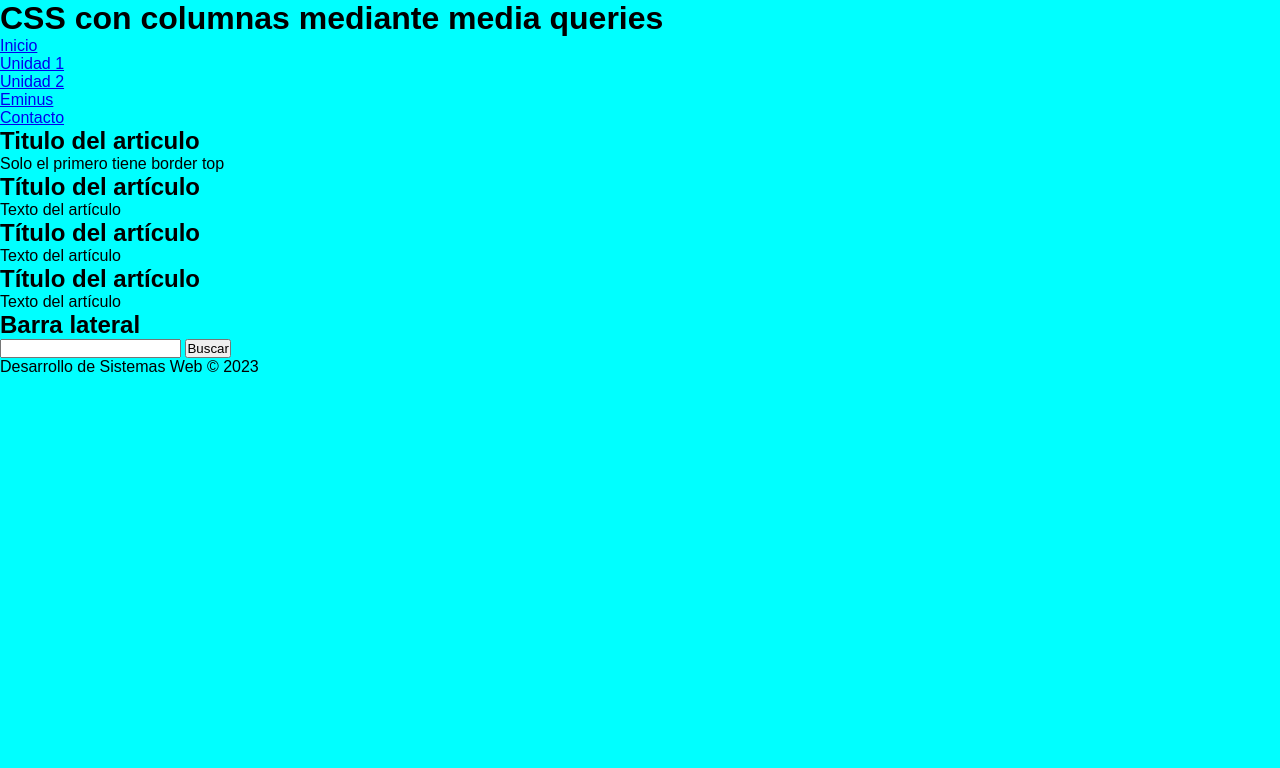
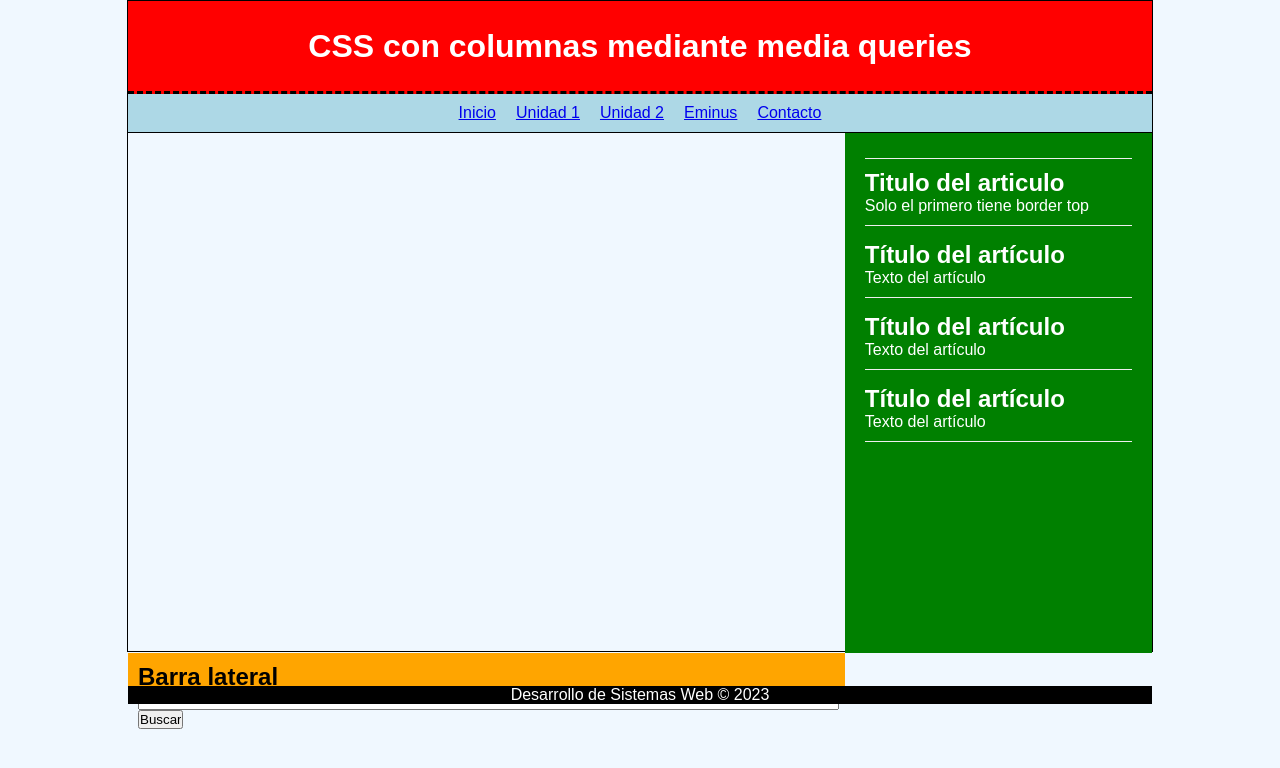
Before and after one commit to BryanBroos/webpractica1, a plain HTML site: page index.html in a window 1280 px wide. Drawn offline with Linux system fonts and the light colour scheme.

Commit message:
Css medio completo con errores

```diff
--- a/style.css
+++ b/style.css
@@ -1,9 +1,91 @@
-*{
+* {
     margin: 0;
     padding: 0;
 }
 
 body {
-    background-color: aqua;
+    background-color:aliceblue;
     font-family: Arial, Helvetica, sans-serif;
 }
+
+#container {
+    width: 80%;
+    margin: 0 auto;
+    border: 1px solid black;
+
+    /* Grid */
+    min-height: 650px;
+    display: grid;
+    grid-template-columns: 70% auto;
+    grid-template-rows: max-content max-content 80% minmax(5%, auto);
+}
+
+.header {
+    grid-column: 1 / span 2;
+    display: grid;
+    place-content: center;
+    min-height: calc(80px - 10px);
+    background-color: red;
+    color: white;
+    padding: 10px 10px;
+    border-bottom: 3px dashed black;
+}
+
+.nav {
+    grid-column: 1 / span 2;
+    display: grid;
+    place-items: center;
+
+    background-color: lightblue;
+    overflow: hidden;
+    border-bottom: 1px solid black;
+}
+
+.nav ul li {
+    float: left;
+    list-style: none;
+    margin: 10px;
+}
+
+.content {
+    background-color: green;
+    padding: 10px 20px 0 20px;
+}
+
+.article {
+    color: white;
+    margin-top: 15px;
+    margin-bottom: 15px;
+    border-bottom: 1px solid #eee;
+    padding-bottom: 10px;
+}
+
+.article:first-child {
+    border-top: 1px solid #eee;
+    padding-top: 10px;
+}
+
+.aside {
+    background-color: orange;
+    padding: 10px 10px 0 10px;
+}
+
+.aside input[type=text] {
+    width: 100%;
+}
+
+.footer {
+    grid-column: 1 / span 2;
+    display: grid;
+    place-items: center;
+
+    background-color: black;
+    color: white;
+}
+
+/* Medium */
+@media (max-width: 768px) {
+    #container {
+        width: calc(100% - 2px);
+    }
+}
```
Also changed, not shown: 1 other file.
